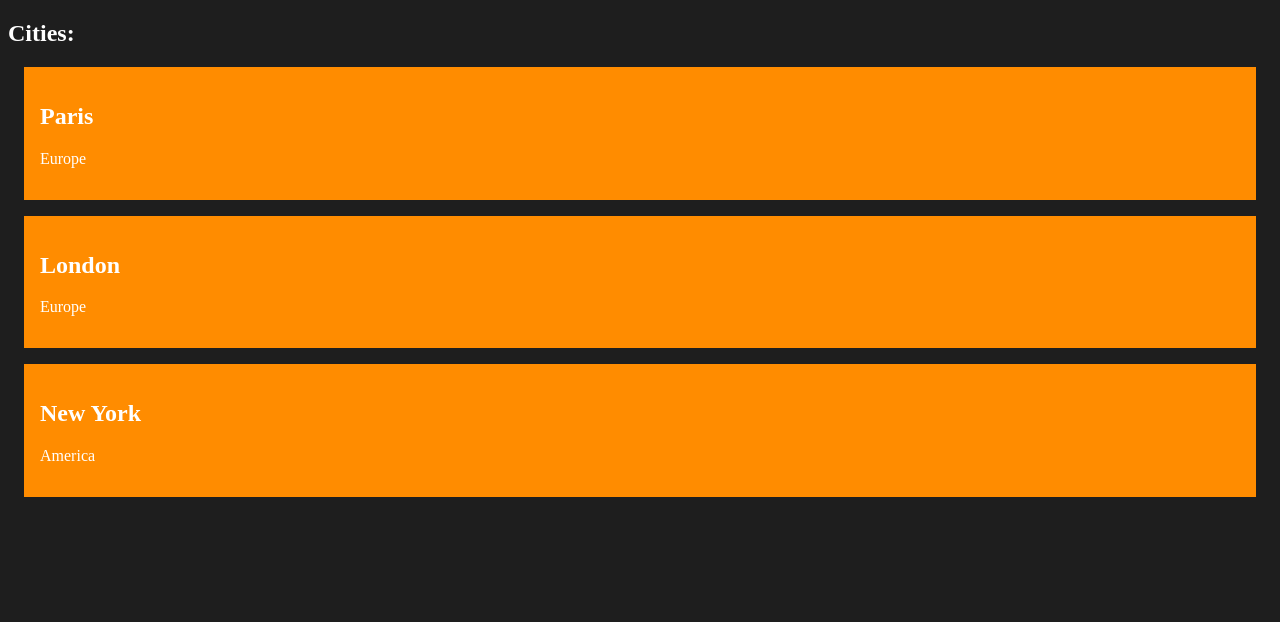
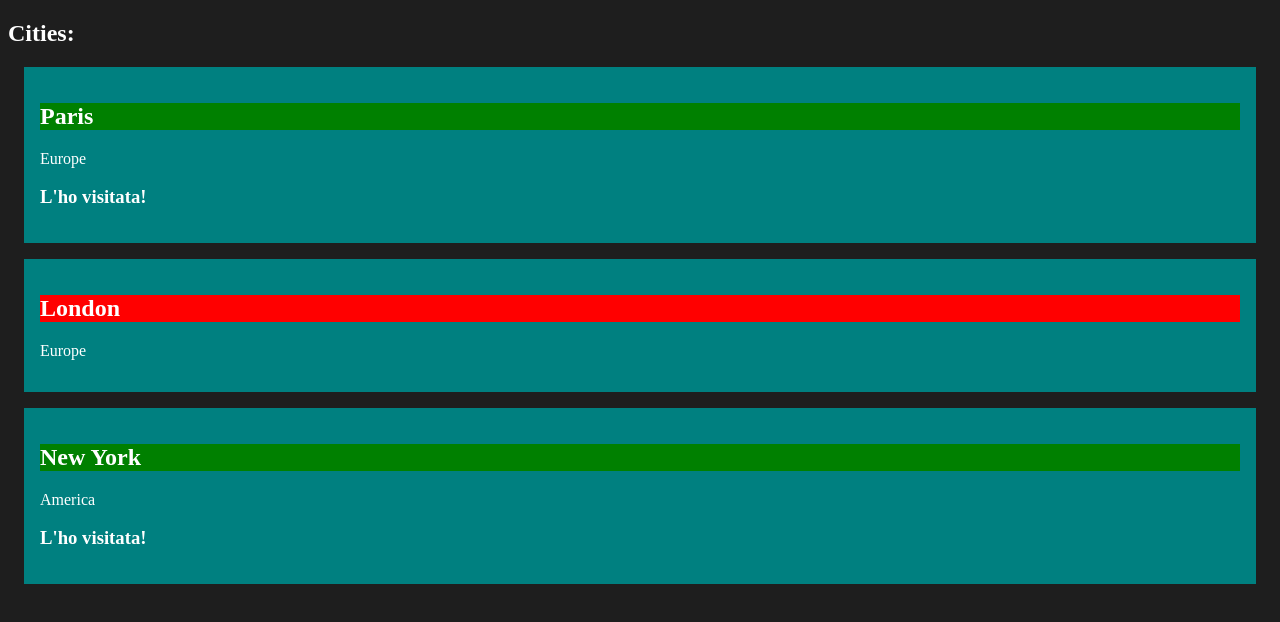
Before and after one commit to WildBoni/cities-react-example, a React (Vite) app: page / in a window 1280 px wide. Shown: the top 622 px of the page. Built offline with nearby package versions, Linux system fonts and the light colour scheme.

Commit message:
visited classes

```diff
--- a/src/Cities.jsx
+++ b/src/Cities.jsx
@@ -23,7 +23,9 @@
   ]
 
   let citiesList = cities.map(city =>
-    <City name={city.name} continent={city.continent} key={city.id} />
+    <City name={city.name} continent={city.continent}
+      key={city.id} visited={city.visited}
+    />
   )
 
   return (
--- a/src/City.jsx
+++ b/src/City.jsx
@@ -1,10 +1,11 @@
 import classes from './city.module.css'
 
-export default function City({name, continent}) {
+export default function City({name, continent, visited}) {
   return (
     <div className={classes.city}>
-      <h2>{name}</h2>
+      <h2 className={visited ? classes.visited : classes.notvisited}>{name}</h2>
       <p>{continent}</p>
+      {visited && <h3>L'ho visitata!</h3>}
     </div>
   )
 }
--- a/src/city.module.css
+++ b/src/city.module.css
@@ -1,5 +1,11 @@
 .city {
   margin: 1rem;
   padding: 1rem;
-  background-color: darkorange;
+  background-color: teal;
 }
+.visited {
+  background-color: green;
+}
+.notvisited {
+  background-color: red;
+}
```
